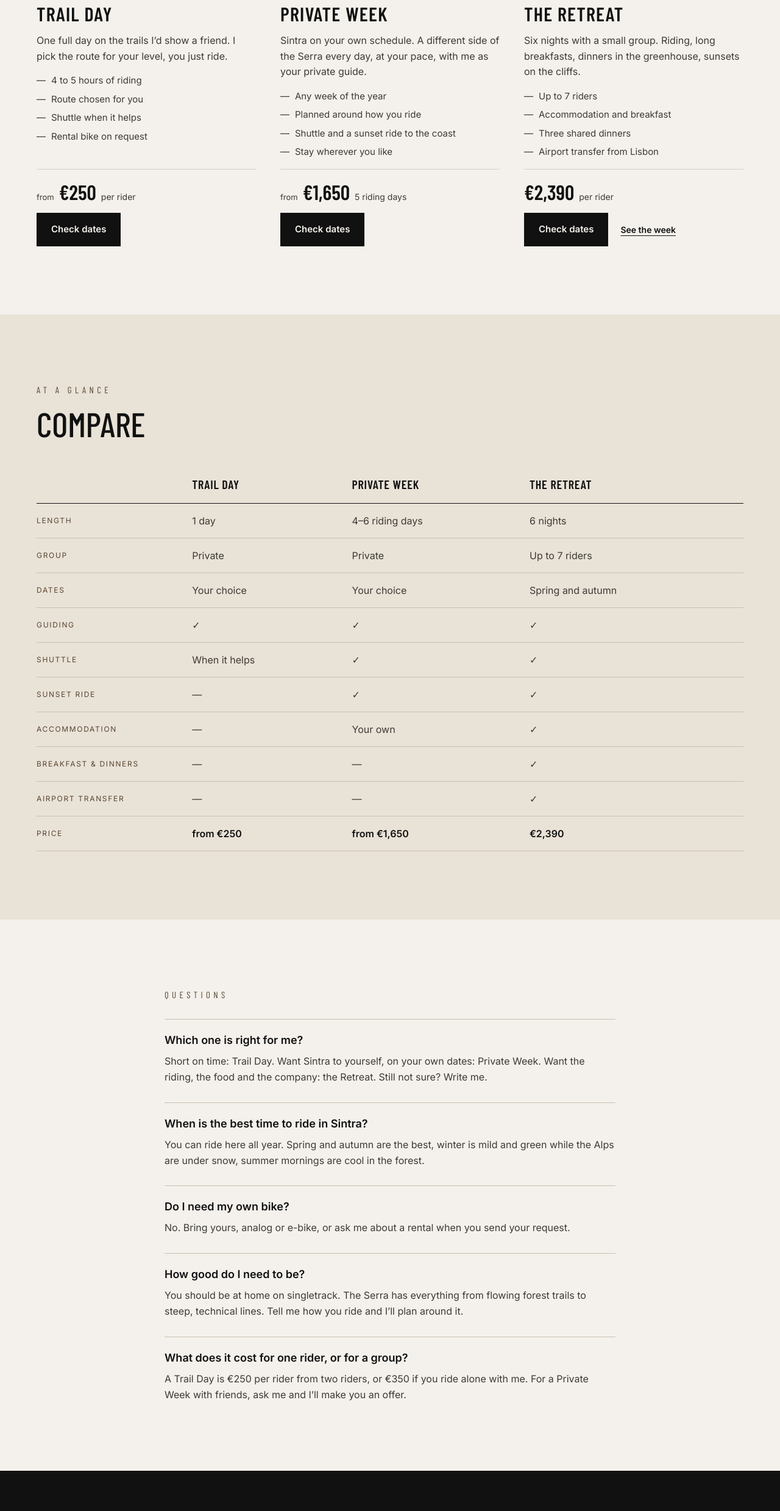
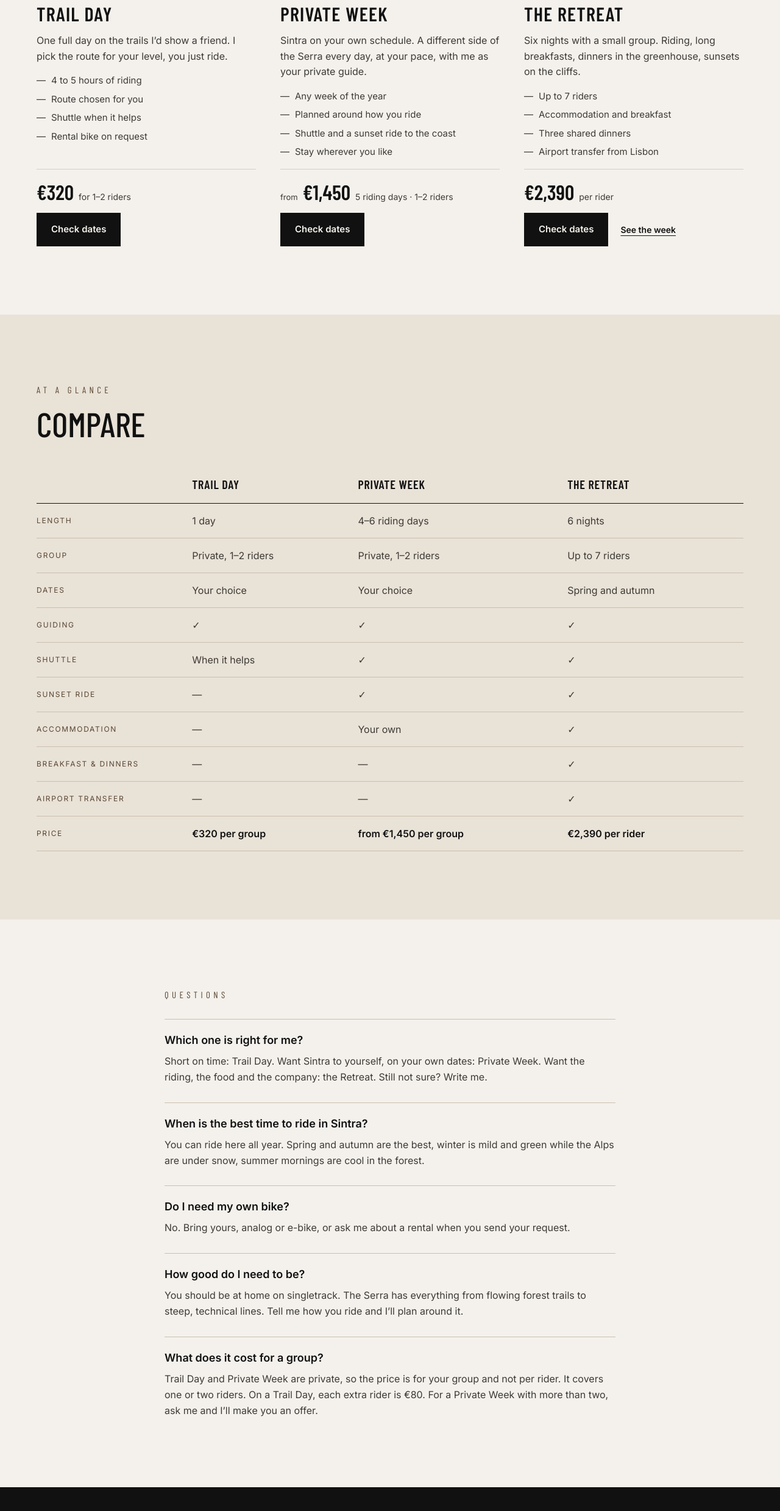
Before and after one commit to riedermarcel-netizen/bikeshacksintra, a Next.js app: page /ride in a window 1280 px wide. Shown: the part 933-3411 px from the top of the page at 61% size. Built offline with nearby package versions, Linux system fonts and the light colour scheme.

Commit message:
Ride page: price private guiding per group (Trail Day 320, Private Week 1450)
Co-Authored-By: Claude Fable 5.2 <noreply@anthropic.com>
Claude-Session: https://claude.ai/code/session_01JDuxiXmh3cnApzy3H28nRV

```diff
--- a/app/ride/page.js
+++ b/app/ride/page.js
@@ -31,6 +31,7 @@ const offers = [
     points: ["Any week of the year", "Planned around how you ride", "Shuttle and a sunset ride to the coast", "Stay wherever you like"],
     price: rideOffers.privateWeek.price,
     unit: rideOffers.privateWeek.unit,
+    from: true,
     img: "/images/v2/coastal-trail.jpg",
     alt: "A rider on a sandy coastal trail near Sintra at golden hour",
   },
@@ -43,7 +44,6 @@ const offers = [
     points: [`Up to ${retreat.maxRiders} riders`, "Accommodation and breakfast", "Three shared dinners", "Airport transfer from Lisbon"],
     price: retreat.price,
     unit: "per rider",
-    fixed: true,
     img: "/images/v2/retreat-cliffs.jpg",
     alt: "Marcel with his bike above the Atlantic cliffs near Cabo da Roca",
     position: "25% 25%",
@@ -53,7 +53,7 @@ const offers = [
 
 const rows = [
   ["Length", "1 day", rideOffers.privateWeek.days, `${retreat.nights} nights`],
-  ["Group", "Private", "Private", `Up to ${retreat.maxRiders} riders`],
+  ["Group", "Private, 1–2 riders", "Private, 1–2 riders", `Up to ${retreat.maxRiders} riders`],
   ["Dates", "Your choice", "Your choice", "Spring and autumn"],
   ["Guiding", "✓", "✓", "✓"],
   ["Shuttle", "When it helps", "✓", "✓"],
@@ -61,7 +61,7 @@ const rows = [
   ["Accommodation", "—", "Your own", "✓"],
   ["Breakfast & dinners", "—", "—", "✓"],
   ["Airport transfer", "—", "—", "✓"],
-  ["Price", `from ${rideOffers.trailDay.price}`, `from ${rideOffers.privateWeek.price}`, retreat.price],
+  ["Price", `${rideOffers.trailDay.price} per group`, `from ${rideOffers.privateWeek.price} per group`, `${retreat.price} per rider`],
 ];
 
 const faq = [
@@ -69,7 +69,7 @@ const faq = [
   ["When is the best time to ride in Sintra?", "You can ride here all year. Spring and autumn are the best, winter is mild and green while the Alps are under snow, summer mornings are cool in the forest."],
   ["Do I need my own bike?", "No. Bring yours, analog or e-bike, or ask me about a rental when you send your request."],
   ["How good do I need to be?", "You should be at home on singletrack. The Serra has everything from flowing forest trails to steep, technical lines. Tell me how you ride and I’ll plan around it."],
-  ["What does it cost for one rider, or for a group?", `A Trail Day is ${rideOffers.trailDay.price} per rider from two riders, or ${rideOffers.trailDay.solo} if you ride alone with me. For a Private Week with friends, ask me and I’ll make you an offer.`],
+  ["What does it cost for a group?", `Trail Day and Private Week are private, so the price is for your group and not per rider. It covers one or two riders. On a Trail Day, each extra rider is ${rideOffers.trailDay.extraRider}. For a Private Week with more than two, ask me and I’ll make you an offer.`],
 ];
 
 function OfferCard({ o }) {
@@ -91,7 +91,7 @@ function OfferCard({ o }) {
       </ul>
       <div className="mt-auto pt-5 border-t border-ink/15 flex flex-col gap-4">
         <p className="flex items-baseline gap-2">
-          {!o.fixed && <span className="text-[13px] text-stone">from</span>}
+          {o.from && <span className="text-[13px] text-stone">from</span>}
           <span className="font-display font-semibold text-[34px] leading-none">{o.price}</span>
           <span className="text-[14px] text-stone">{o.unit}</span>
         </p>
--- a/app/terms/page.js
+++ b/app/terms/page.js
@@ -67,8 +67,8 @@ export default function TermsPage() {
 
             <Section title="Pricing">
               <p>
-                €250 per rider for your private ride. Riding together: two
-                riders €450, three riders €600. Always private, never mixed
+                €320 for your private ride, for one or two riders. Each
+                additional rider is €80. Always private, never mixed
                 with other guests.
               </p>
             </Section>
--- a/components/home/Sections.js
+++ b/components/home/Sections.js
@@ -3,7 +3,7 @@ import Link from "next/link";
 import Reveal from "../Reveal";
 import Img from "../ui/Img";
 import { Eyebrow, H2, Body, ButtonLink } from "../ui/Type";
-import { film, retreat } from "@/lib/config";
+import { film, retreat, rideOffers } from "@/lib/config";
 import { stories } from "@/lib/journal";
 
 export function ForestBand() {
@@ -151,7 +151,7 @@ const offers = [
     brand: "Bike Shack Sintra",
     title: "Day rides in Sintra",
     text: "A guided day on the trails of the Serra de Sintra. Bring your bike or rent one. I’ll bring the good routes.",
-    fact: "From €250 per rider",
+    fact: `${rideOffers.trailDay.price} ${rideOffers.trailDay.unit}`,
     img: "/images/v2/day-ride-wheelie.jpg",
     alt: "Marcel lifting the front wheel on a forest singletrack in Sintra",
   },
--- a/lib/config.js
+++ b/lib/config.js
@@ -32,8 +32,9 @@ export const retreat = {
 // Ride with us: the three ways to ride in Sintra.
 // Change prices here; the /ride page reads from this.
 export const rideOffers = {
-  trailDay: { price: "€250", unit: "per rider", solo: "€350" },
-  privateWeek: { price: "€1,650", unit: "5 riding days", days: "4–6 riding days" },
+  // Private guiding is priced per group: base price covers 1–2 riders.
+  trailDay: { price: "€320", unit: "for 1–2 riders", extraRider: "€80" },
+  privateWeek: { price: "€1,450", unit: "5 riding days · 1–2 riders", days: "4–6 riding days" },
 };
 
 export const brands = [
```
